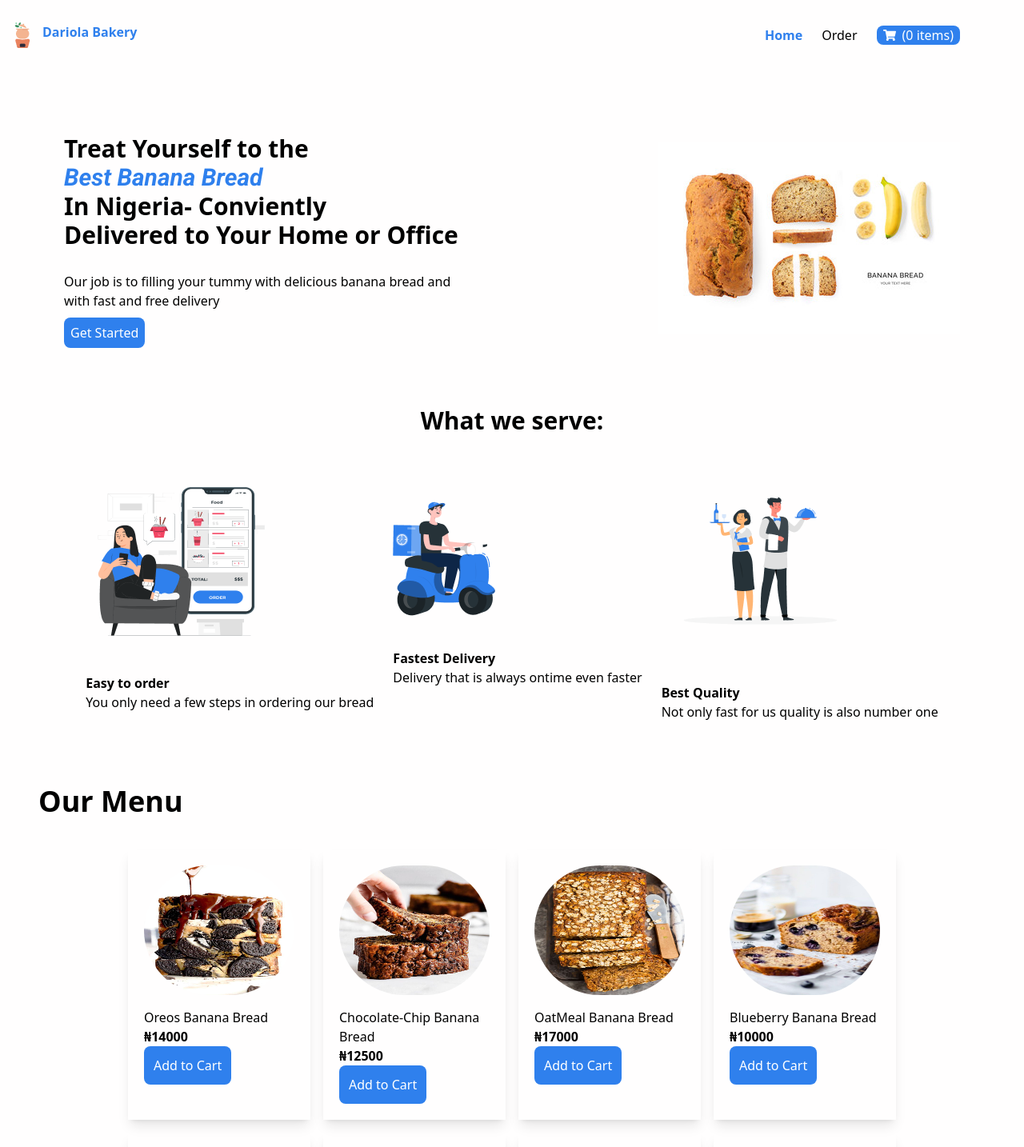
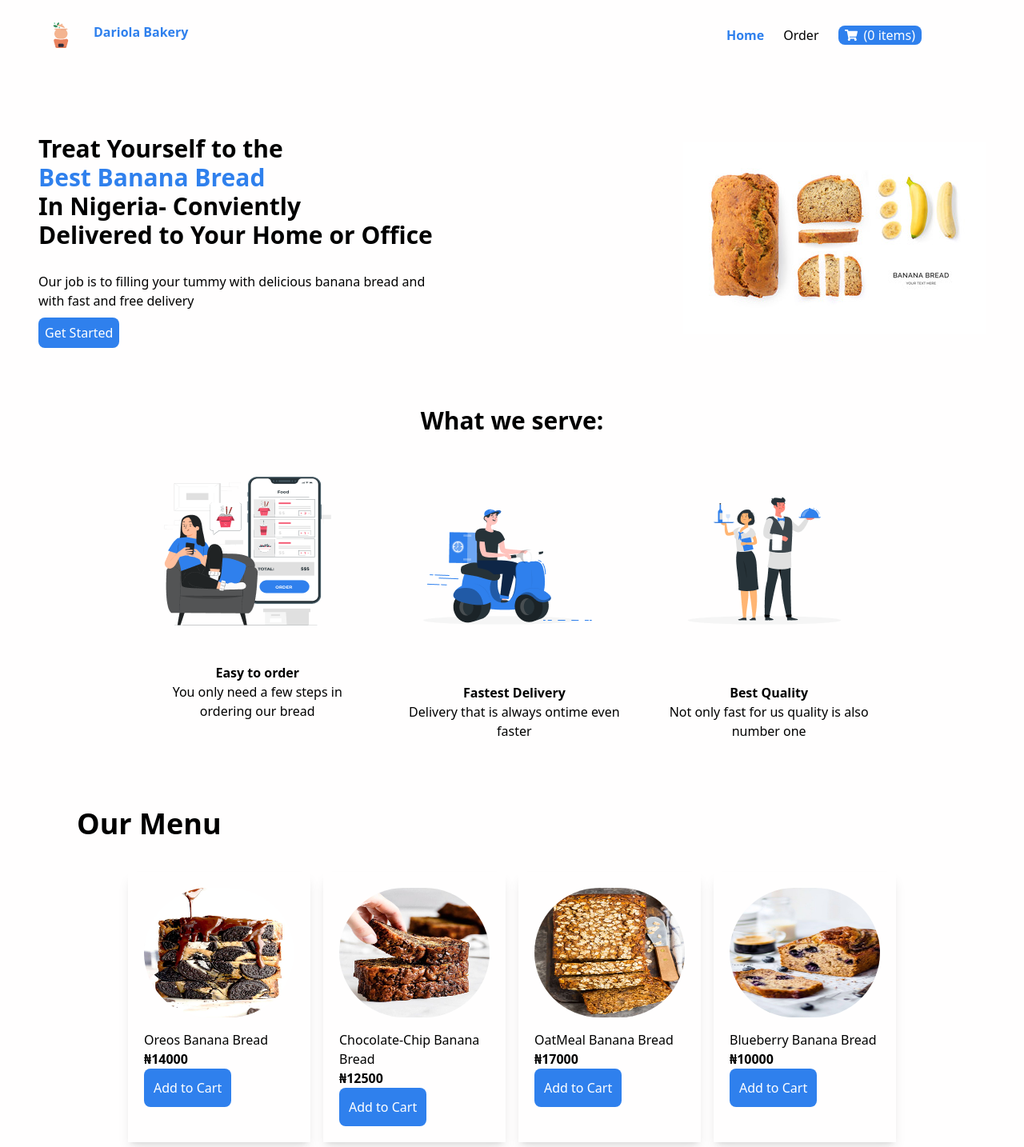
Before and after one commit to Segzyp1000/dariolaBananaBread, a React (Vite) app: page / in a window 1280 px wide. Shown: the top 1434 px of the page at 80% size. Built offline with nearby package versions, Linux system fonts and the light colour scheme.

Commit message:
added newwesr commit

```diff
--- a/src/components/Footer.jsx
+++ b/src/components/Footer.jsx
@@ -6,7 +6,8 @@ import { FaLinkedinIn } from "react-icons/fa";
 
 const Footer = () => {
   return (
-    <div className="bg-navColor text-white flex justify-between mt-20 items-center w-auto  p-auto">
+    <div className="bg-navColor text-white">
+      <div className="mx-0 md:mx-12 flex justify-between mt-20 items-center w-auto  p-auto">
         <div>
           <p className="p-2 ml-12">© 2024 Dariola Bakery coded by SegzyP</p>
         </div>
@@ -25,6 +26,7 @@ const Footer = () => {
           </a>
         </div>
       </div>
+    </div>
   );
 };
 
--- a/src/components/Menu.jsx
+++ b/src/components/Menu.jsx
@@ -25,7 +25,7 @@ const Menu = () => {
 
   return (
     <div id="menu">
-      <div className="text-4xl font-bold flex justify-start items-center px-12 mt-20">
+      <div className="text-4xl font-bold flex justify-start items-center px-12 mt-20 mx-12">
         Our Menu
       </div>
       <div className="grid grid-cols-2 md:grid-cols-4 gap-4 mt-10 w-3/4 mx-auto">
--- a/src/components/Navbar.jsx
+++ b/src/components/Navbar.jsx
@@ -19,8 +19,8 @@ const Navbar = (props) => {
   );
 
   return (
-    <nav className="flex justify-between items-center p-3">
-      <div className="flex space-x-2">
+    <nav className="flex justify-between items-center p-3 mx-0 md:mx-12">
+      <div className="flex space-x-6">
         <img src={HotPot} alt="" />
         <h1 className="text-navColor font-bold">Dariola Bakery</h1>
       </div>
--- a/src/components/Services.jsx
+++ b/src/components/Services.jsx
@@ -1,28 +1,33 @@
 import React from "react";
 import Order from "../assets/Order food-pana 1.png";
-import Free from "../assets/freepik--Character--inject-8.png";
+import Free from "../assets/Take Away-rafiki 1.png";
 import Waiter from "../assets/Waiters-rafiki 1.png";
 
 const Services = () => {
   return (
-    <div className=" flex flex-col mt-20 w-auto" id="services">
-      <div className="flex justify-center items-center">
+    <div
+      className=" flex flex-col justify-center items-center text-center mt-20 w-auto mx-12"
+      id="services"
+    >
+      <div>
         <h2 className="font-bold text-3xl">What we serve:</h2>
       </div>
-      <div className="flex flex-wrap mt-10 justify-center items-center space-x-6 mx-auto">
-        <div>
+      <div className="flex justify-between space-x-12 max-w-full  md:w-[900px] mt-10">
+        <div className="md:w-[367px] w-auto h-auto md:h-[346px]">
           <img src={Order} alt="" />
-          <p className="mt-10 font-bold">Easy to order</p>
+          <p className="mt-10 font-semibold">Easy to order</p>
           <p>You only need a few steps in ordering our bread</p>
         </div>
-        <div>
-          <img src={Free} alt="" />
-          <p className="mt-10 font-bold">Fastest Delivery</p>
+
+        <div className="md:w-[394px] w-auto h-auto md:h-[346px]">
+          <img src={Free} />
+          <p className="mt-10 font-semibold">Fastest Delivery</p>
           <p>Delivery that is always ontime even faster</p>
         </div>
-        <div>
+
+        <div className="md:w-[359px] w-auto h-auto md:h-[346px]">
           <img src={Waiter} alt="" />
-          <p className="mt-10 font-bold">Best Quality</p>
+          <p className="mt-10 font-semibold">Best Quality</p>
           <p>Not only fast for us quality is also number one</p>
         </div>
       </div>
--- a/src/components/Showcase.jsx
+++ b/src/components/Showcase.jsx
@@ -3,7 +3,7 @@ import Banana from "../assets/banana.jpg";
 
 const Showcase = () => {
   return (
-    <div className="flex flex-col-reverse gap-6 md:flex-row mt-20 justify-between items-center mx-20">
+    <div className="flex flex-col-reverse gap-6 md:flex-row mt-20 justify-between items-center mx-12">
       <div>
         <span>
           <h1 className="font-bold text-3xl w-auto">
--- a/src/index.css
+++ b/src/index.css
@@ -20,8 +20,8 @@ background: #fffefe;
 
 }
 
-.bread {
+/* .bread {
   font-family: Roboto;
   font-weight: 700;
   font-style: italic;
-}
+} */
--- a/src/pages/CartPage.jsx
+++ b/src/pages/CartPage.jsx
@@ -38,8 +38,7 @@ const CartPage = () => {
   };
 
   return (
-    <div className="flex flex-col justify-center items-center mx-auto mt-20  text-black w-auto rounded-lg p-auto">
-      <div className="mx-auto">
+    <div className="flex flex-col mt-20  text-black mx-20 ">
       <h1 className="font-bold text-2xl  text-black mt-6 rounded-lg px-5">
         Shopping Cart
       </h1>
@@ -48,38 +47,56 @@ const CartPage = () => {
           (product) => product.id === item.id
         );
         return (
-            <div key={index} className="mt-12 mx-auto font-lg">
+          <div
+            key={index}
+            className="mt-12 font-lg md:flex justify-between flex-col"
+          >
+            <div className="flex flex-col">
+              <div className=" mx-12">
                 <img
                   src={images[productData.title]}
                   alt={productData.title}
-                className="rounded-full mx-auto w-[232px] h-[162px]"
+                  className="rounded-full w-[232px] h-[162px]"
                 />
+              </div>
+              <div className=" mx-12">
                 <p>Product: {productData.title} </p>
                 <p>Quantity: {item.quantity}</p>
                 <p>Price: ₦{productData.price}.00</p>
                 <p className="rounded-lg p-2 mt-3">
                   Subtotal: ₦{productData.price * item.quantity}.00
                 </p>
+              </div>
+            </div>
+
+            <div>
               <button
                 onClick={() => cart.deleteFromCart(productData.id)}
-                className="bg-removeColor text-white px-1 mt-2 rounded-lg"
+                className="bg-removeColor text-white px-1 mx-12 rounded-lg flex items-center"
               >
                 Remove
               </button>
             </div>
+            <div className="border-b border-black mt-20 w-auto"></div>
+          </div>
         );
       })}
-        <p className="bg-black text-white p-2 mt-12 rounded-lg mb-10 text-2xl font-bold">
+      <div className="max-w-full  flex flex-col ">
+        <div>
+          <button className="bg-red-600 text-white px-5 mt-12 rounded-lg mb-10 text-2xl font-bold">
             Total Cost: ₦{totalCost}.00
-        </p>
+          </button>
+        </div>
+        <div>
           <button
-          className="bg-addColor font-bold px-5 mb-5 rounded-lg text-black"
+            className="bg-blue-700 font-bold px-5 mb-5 rounded-lg text-white"
             onClick={handlePurchase}
           >
             Purchase Item
           </button>
         </div>
       </div>
+    </div>
   );
 };
 
```
Also changed, not shown: src/assets/Take Away-rafiki 1.png (added), src/assets/freepik--Character--inject-8.png (deleted). Lines whose indentation alone changed are shown as unchanged.
